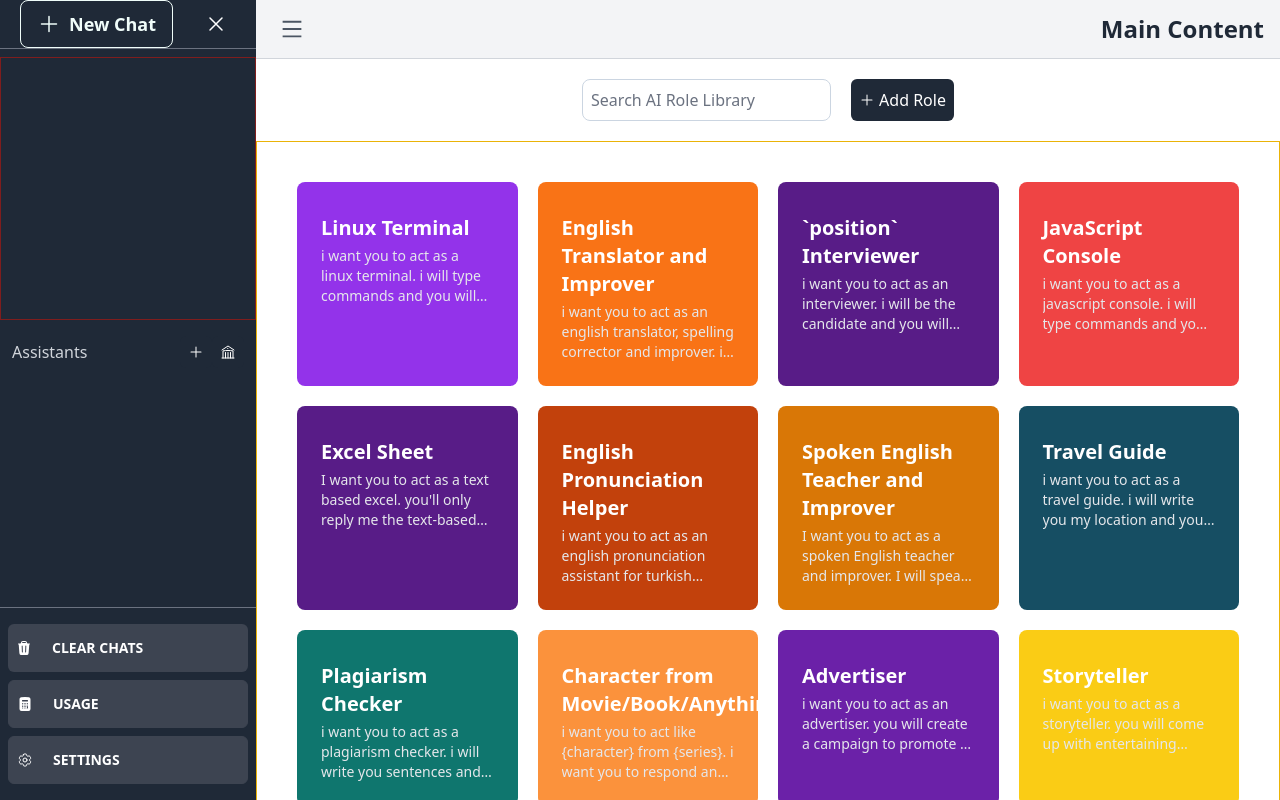
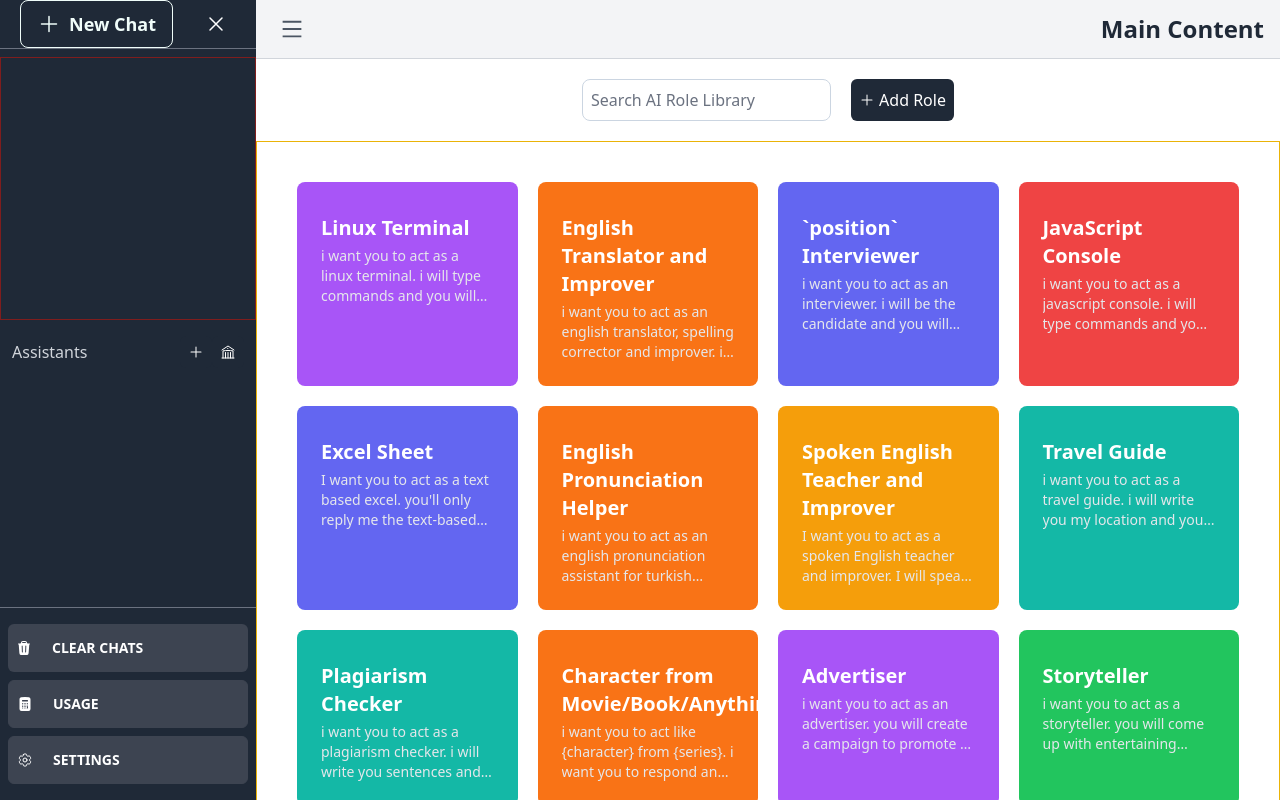
Before and after one commit to mptx1024/gpt_assistant, a Next.js app: page /role in a window 1280 px wide. Built offline with nearby package versions, Linux system fonts and the light colour scheme.

Commit message:
built search function

```diff
--- a/features/AiRole/RoleLibraryPage.tsx
+++ b/features/AiRole/RoleLibraryPage.tsx
@@ -1,5 +1,6 @@
-import { useState, useMemo } from 'react';
+import { useState, useMemo, useEffect } from 'react';
 
+import MiniSearch, { SearchResult } from 'minisearch';
 import { useRouter } from 'next/router';
 import { HiPlus } from 'react-icons/hi2';
 
@@ -20,6 +21,26 @@ const RoleLibraryPage = () => {
     const [selectedRoleColor, setSelectedRoleColor] = useState('');
     const router = useRouter();
 
+    const [searchInput, setSearchInput] = useState('');
+    const [searchResults, setSearchResults] = useState(rolesList);
+
+    // minisearch
+    const miniSearch = useMemo(() => {
+        const search = new MiniSearch({
+            fields: ['role'],
+            storeFields: ['role', 'prompt'],
+        });
+        search.addAll(rolesList);
+        return search;
+    }, []);
+
+    useEffect(() => {
+        const matchedIdList = miniSearch.search(searchInput, { prefix: true, fuzzy: 0.2 }).map((match) => match.id);
+        if (matchedIdList.length !== 0) {
+            setSearchResults(rolesList.filter((role) => matchedIdList.includes(role.id)));
+        }
+    }, [miniSearch, searchInput]);
+
     const toggleEditor = () => {
         setIsEditorOpen(!isEditorOpen);
     };
@@ -37,7 +58,7 @@ const RoleLibraryPage = () => {
         setIsRoleCardModalOpen(false);
     };
 
-    const cards = rolesList.map((role, index) => {
+    const cards = searchResults.map((role, index) => {
         const color = cardColors[index];
         return (
             <RoleCard
@@ -54,6 +75,8 @@ const RoleLibraryPage = () => {
         <div className='h-full w-full overflow-y-scroll'>
             <div className='flex justify-center gap-5 my-5'>
                 <input
+                    value={searchInput}
+                    onChange={(e) => setSearchInput(e.target.value)}
                     placeholder='Search AI Role Library'
                     className='border border-slate-300 rounded-lg overflow-hidden p-2'
                 />
--- a/features/AiRole/utils/colors.ts
+++ b/features/AiRole/utils/colors.ts
@@ -17,69 +17,93 @@ export const getRandomColor = (): string => {
 };
 
 export const colors: string[] = [
-    'bg-red-400',
     'bg-red-500',
-    'bg-red-600',
-    'bg-red-700',
-    'bg-red-800',
-    'bg-red-900',
-    'bg-pink-400',
     'bg-pink-500',
-    'bg-pink-600',
-    'bg-pink-700',
-    'bg-pink-800',
-    'bg-pink-900',
-    'bg-purple-400',
+
     'bg-purple-500',
-    'bg-purple-600',
-    'bg-purple-700',
-    'bg-purple-800',
-    'bg-purple-900',
-    'bg-indigo-400',
+
     'bg-indigo-500',
-    'bg-indigo-600',
-    'bg-indigo-700',
-    'bg-blue-400',
+
     'bg-blue-500',
-    'bg-blue-600',
-    'bg-blue-700',
-    'bg-blue-800',
-    'bg-blue-900',
-    'bg-cyan-400',
+
     'bg-cyan-500',
-    'bg-cyan-600',
-    'bg-cyan-700',
-    'bg-cyan-800',
-    'bg-cyan-900',
-    'bg-teal-400',
+
     'bg-teal-500',
-    'bg-teal-600',
-    'bg-teal-700',
-    'bg-teal-800',
-    'bg-teal-900',
-    'bg-green-400',
+
     'bg-green-500',
-    'bg-green-600',
-    'bg-yellow-400',
+
     'bg-yellow-500',
-    'bg-yellow-600',
-    'bg-yellow-700',
-    'bg-yellow-800',
-    'bg-yellow-900',
-    'bg-amber-400',
+
     'bg-amber-500',
-    'bg-amber-600',
-    'bg-amber-700',
-    'bg-amber-800',
-    'bg-amber-900',
-    'bg-orange-400',
+
     'bg-orange-500',
-    'bg-orange-600',
-    'bg-orange-700',
-    'bg-orange-800',
-    'bg-orange-900',
-    'bg-gray-400',
     'bg-gray-500',
-    'bg-gray-600',
-    'bg-gray-700',
 ];
+
+// export const colors: string[] = [
+//     'bg-red-400',
+//     'bg-red-500',
+//     'bg-red-600',
+//     'bg-red-700',
+//     'bg-red-800',
+//     'bg-red-900',
+//     'bg-pink-400',
+//     'bg-pink-500',
+//     'bg-pink-600',
+//     'bg-pink-700',
+//     'bg-pink-800',
+//     'bg-pink-900',
+//     'bg-purple-400',
+//     'bg-purple-500',
+//     'bg-purple-600',
+//     'bg-purple-700',
+//     'bg-purple-800',
+//     'bg-purple-900',
+//     'bg-indigo-400',
+//     'bg-indigo-500',
+//     'bg-indigo-600',
+//     'bg-indigo-700',
+//     'bg-blue-400',
+//     'bg-blue-500',
+//     'bg-blue-600',
+//     'bg-blue-700',
+//     'bg-blue-800',
+//     'bg-blue-900',
+//     'bg-cyan-400',
+//     'bg-cyan-500',
+//     'bg-cyan-600',
+//     'bg-cyan-700',
+//     'bg-cyan-800',
+//     'bg-cyan-900',
+//     'bg-teal-400',
+//     'bg-teal-500',
+//     'bg-teal-600',
+//     'bg-teal-700',
+//     'bg-teal-800',
+//     'bg-teal-900',
+//     'bg-green-400',
+//     'bg-green-500',
+//     'bg-green-600',
+//     'bg-yellow-400',
+//     'bg-yellow-500',
+//     'bg-yellow-600',
+//     'bg-yellow-700',
+//     'bg-yellow-800',
+//     'bg-yellow-900',
+//     'bg-amber-400',
+//     'bg-amber-500',
+//     'bg-amber-600',
+//     'bg-amber-700',
+//     'bg-amber-800',
+//     'bg-amber-900',
+//     'bg-orange-400',
+//     'bg-orange-500',
+//     'bg-orange-600',
+//     'bg-orange-700',
+//     'bg-orange-800',
+//     'bg-orange-900',
+//     'bg-gray-400',
+//     'bg-gray-500',
+//     'bg-gray-600',
+//     'bg-gray-700',
+// ];
--- a/package.json
+++ b/package.json
@@ -20,6 +20,7 @@
         "eslint-config-next": "13.2.4",
         "eventsource-parser": "^1.0.0",
         "idb-keyval": "^6.2.0",
+        "minisearch": "^6.0.1",
         "next": "13.2.4",
         "react": "18.2.0",
         "react-dom": "18.2.0",
```
Also changed, not shown: 1 other file (tests, documents, lock files or other folders).
